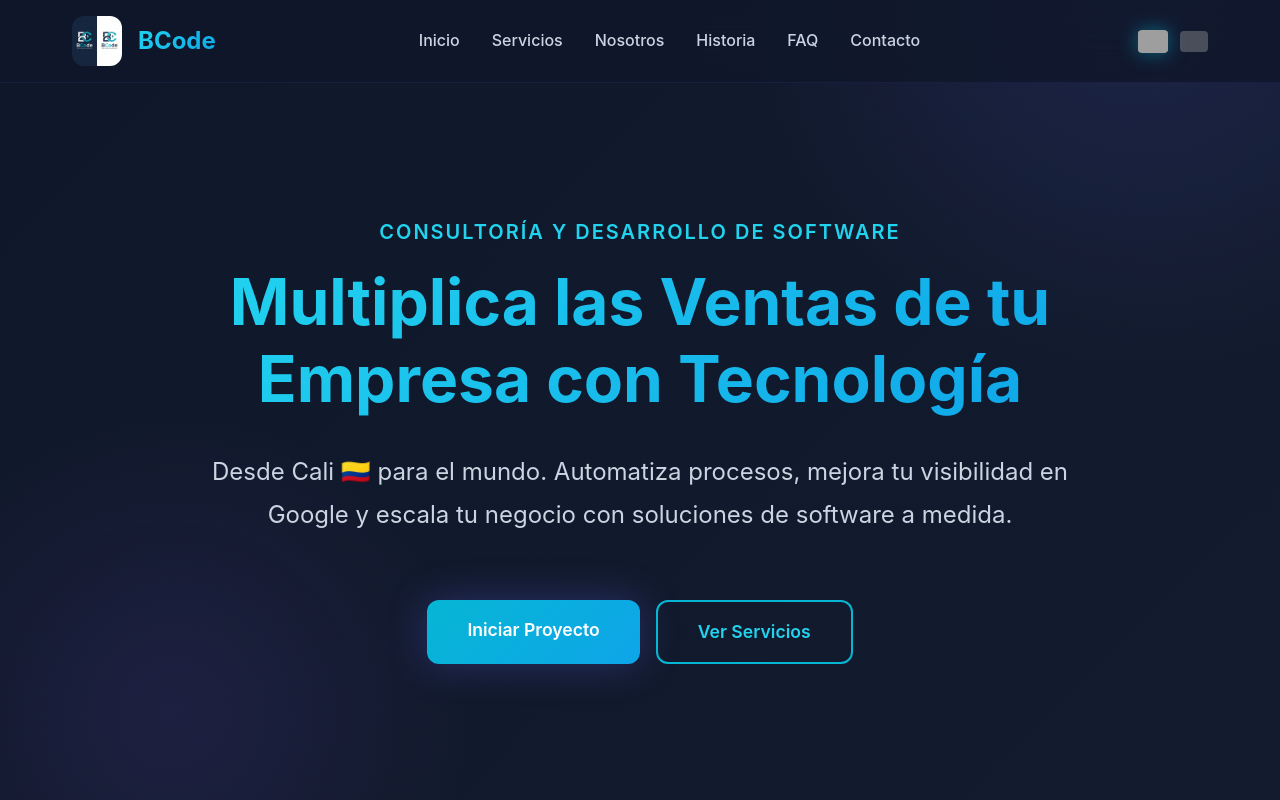
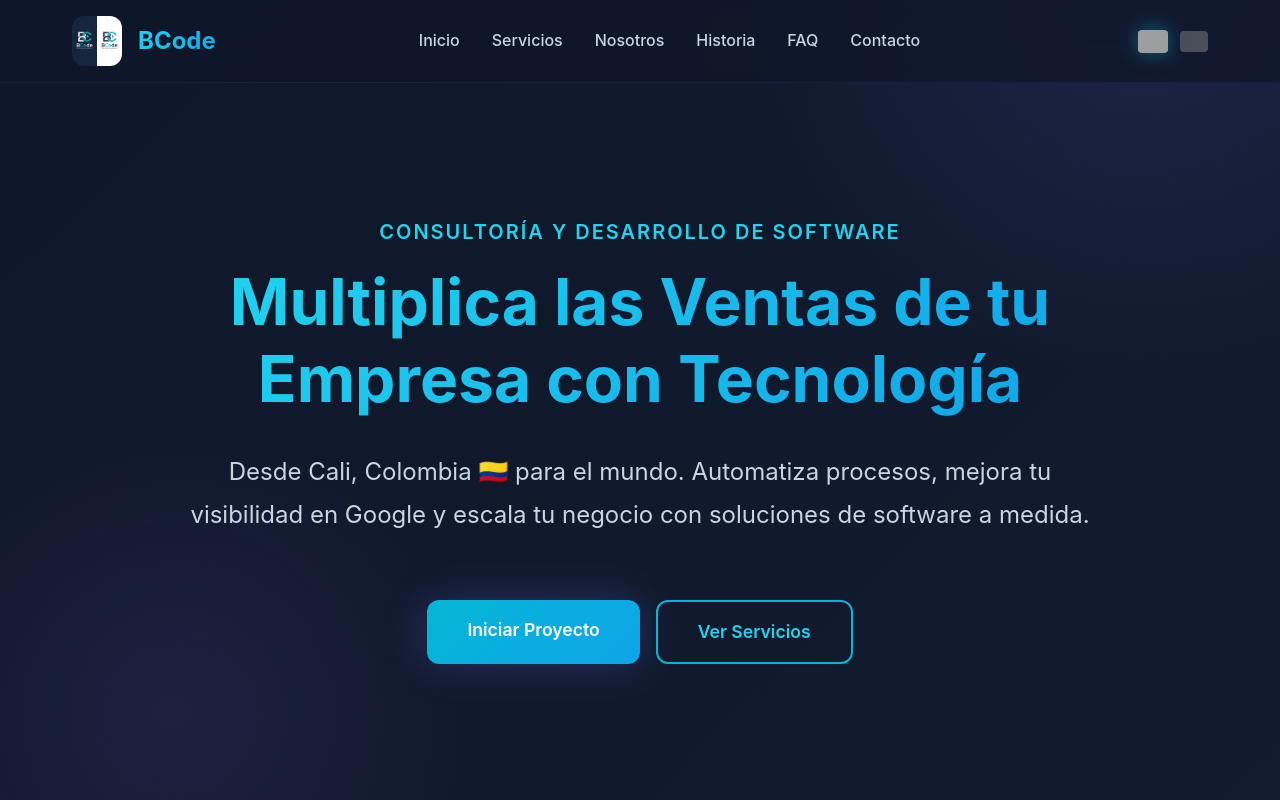
Before and after one commit to caliche2a-arch/BcodeBackup, a React (Vite) app: page / in a window 1280 px wide. Shown: the top 800 px of the page. Built offline with nearby package versions, Linux system fonts and the light colour scheme; grey boxes are pictures that could not be loaded.

Commit message:
fix: corregir frase Cali Colombia

```diff
--- a/src/i18n/translations.ts
+++ b/src/i18n/translations.ts
@@ -11,7 +11,7 @@ export const translations = {
         hero: {
             subtitle: 'Consultoría y Desarrollo de Software',
             title: 'Multiplica las Ventas de tu Empresa con Tecnología',
-            description: 'Desde Cali 🇨🇴 para el mundo. Automatiza procesos, mejora tu visibilidad en Google y escala tu negocio con soluciones de software a medida.',
+            description: 'Desde Cali, Colombia 🇨🇴 para el mundo. Automatiza procesos, mejora tu visibilidad en Google y escala tu negocio con soluciones de software a medida.',
             cta1: 'Iniciar Proyecto',
             cta2: 'Ver Servicios'
         },
@@ -173,7 +173,7 @@ export const translations = {
         hero: {
             subtitle: 'Software Consulting & Development',
             title: 'Multiply Your Company Sales with Technology',
-            description: 'From Cali 🇨🇴 to the world. Automate processes, improve your Google visibility (SEO), and scale your business with custom software solutions.',
+            description: 'From Cali, Colombia 🇨🇴 to the world. Automate processes, improve your Google visibility (SEO), and scale your business with custom software solutions.',
             cta1: 'Start Project',
             cta2: 'View Services'
         },
```
